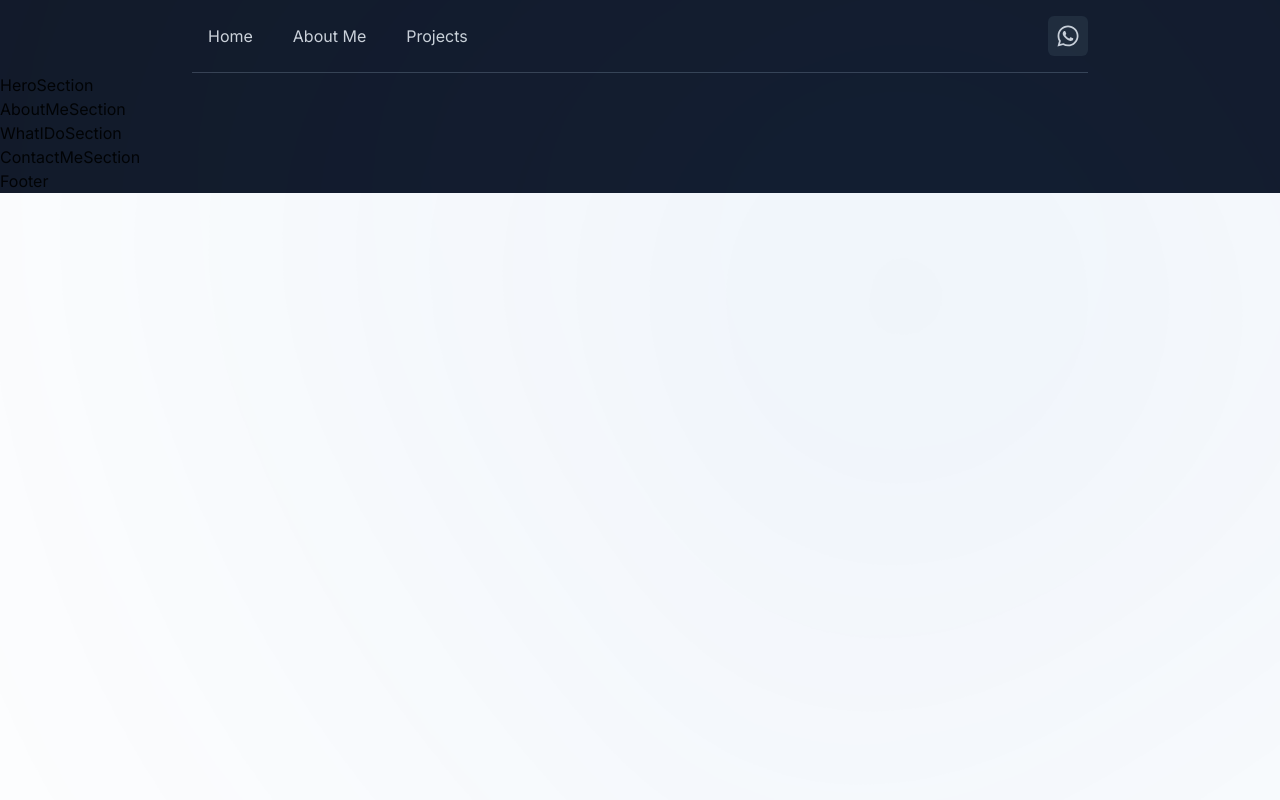
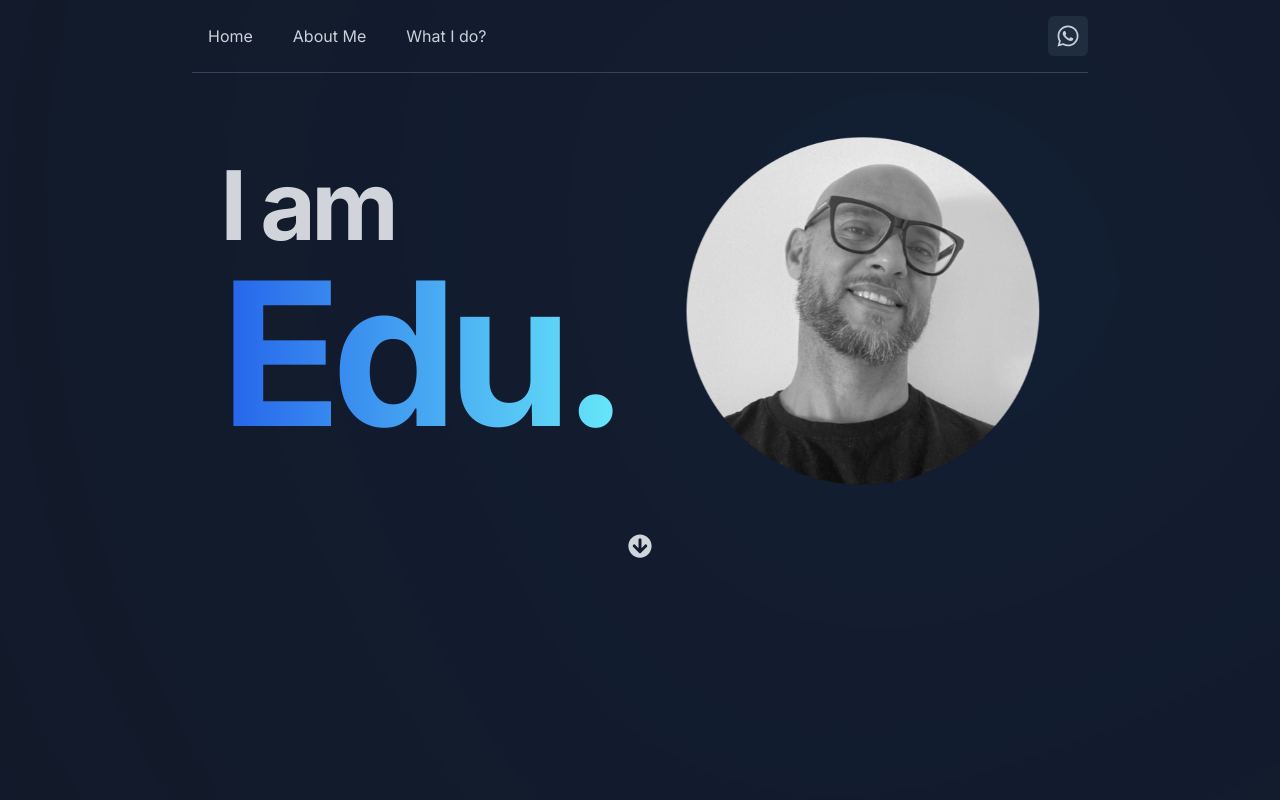
Before and after one commit to edu2andrade/new-portfolio, a Next.js app: page / in a window 1280 px wide. Shown: the top 800 px of the page. Built offline with nearby package versions, Linux system fonts and the light colour scheme.

Commit message:
Hero section implemented

```diff
--- a/app/page.tsx
+++ b/app/page.tsx
@@ -7,7 +7,7 @@ import { ContactMeSection } from "../sections/ContactMeSection";
 
 export default function Home() {
   return (
-    <div className='bg-gray-900 overflow-hidden'>
+    <div className='bg-gray-900 overflow-hidden scrol'>
       <NavBar />
       <HeroSection />
       <AboutMeSection />
--- a/components/NavBar.tsx
+++ b/components/NavBar.tsx
@@ -22,7 +22,7 @@ export const NavBar = () => {
           </NextLink>
           <NextLink href='/'>
             <div className='px-4 py-2 hover:bg-gray-800 active:ring-1 ring-gray-700 rounded-md'>
-                <span>Projects</span>
+              <span>What I do?</span>
             </div>
           </NextLink>
         </div>
--- a/sections/HeroSection.tsx
+++ b/sections/HeroSection.tsx
@@ -1,7 +1,36 @@
 'use-client'
+
+import Image from "next/image"
+import profilePic from '../public/profile_pic.webp'
+
+import { styles } from '../styles'
+import { FaArrowCircleDown } from 'react-icons/fa'
 
 export const HeroSection = () => {
   return (
-    <h1>HeroSection</h1>
+    <section className="h-screen">
+      <main className={`${styles.flexAround} ${styles.xPaddings} py-10 text-gray-300 z-10`}>
+        <div className="z-10">
+          <h1 className='font-extrabold text-8xl tracking-tighter leading-none'>
+            I am
+          </h1>
+          <span className='font-extrabold text-[200px] tracking-tighter leading-none bg-clip-text text-transparent bg-gradient-to-r from-blue-600 to-cyan-300'>
+            Edu.
+          </span>
+        </div>
+        <div className='w-96 h-96 relative'>
+          <Image
+            src={profilePic}
+            alt='Beautiful Smiling Face!'
+            width={380}
+            height={380}
+            priority
+          />
+        </div>
+      </main>
+      <div className={`${styles.flexCenter} animate-bounce text-gray-300`}>
+        <FaArrowCircleDown size={24}/>
+      </div>
+    </section>
   )
 }
--- a/styles/globals.css
+++ b/styles/globals.css
@@ -22,7 +22,7 @@
 
 .gradient-01 {
   --size: 500px;
-  --speed: 50s;
+  --speed: 30s;
   --easing: cubic-bezier(0.8, 0.2, 0.2, 0.8);
 
   width: var(--size);
```
Lines whose indentation alone changed are shown as unchanged.
